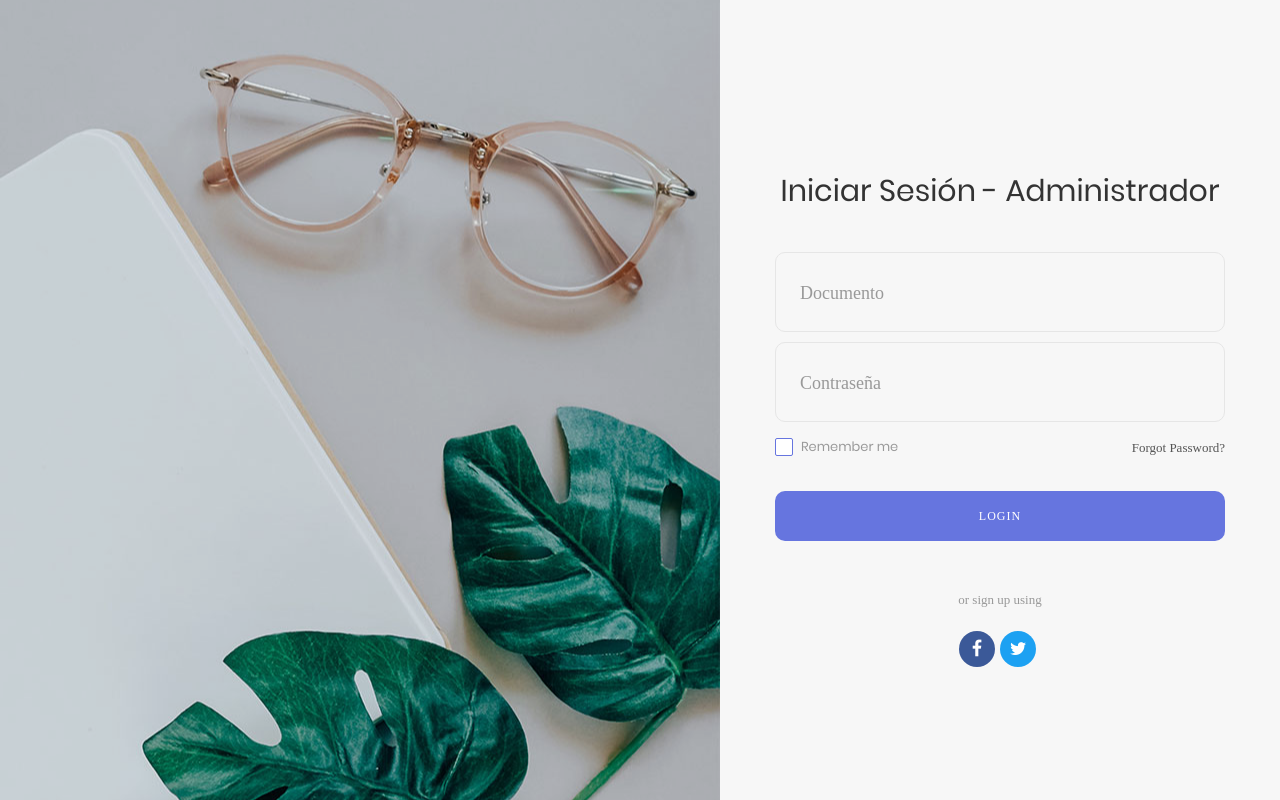
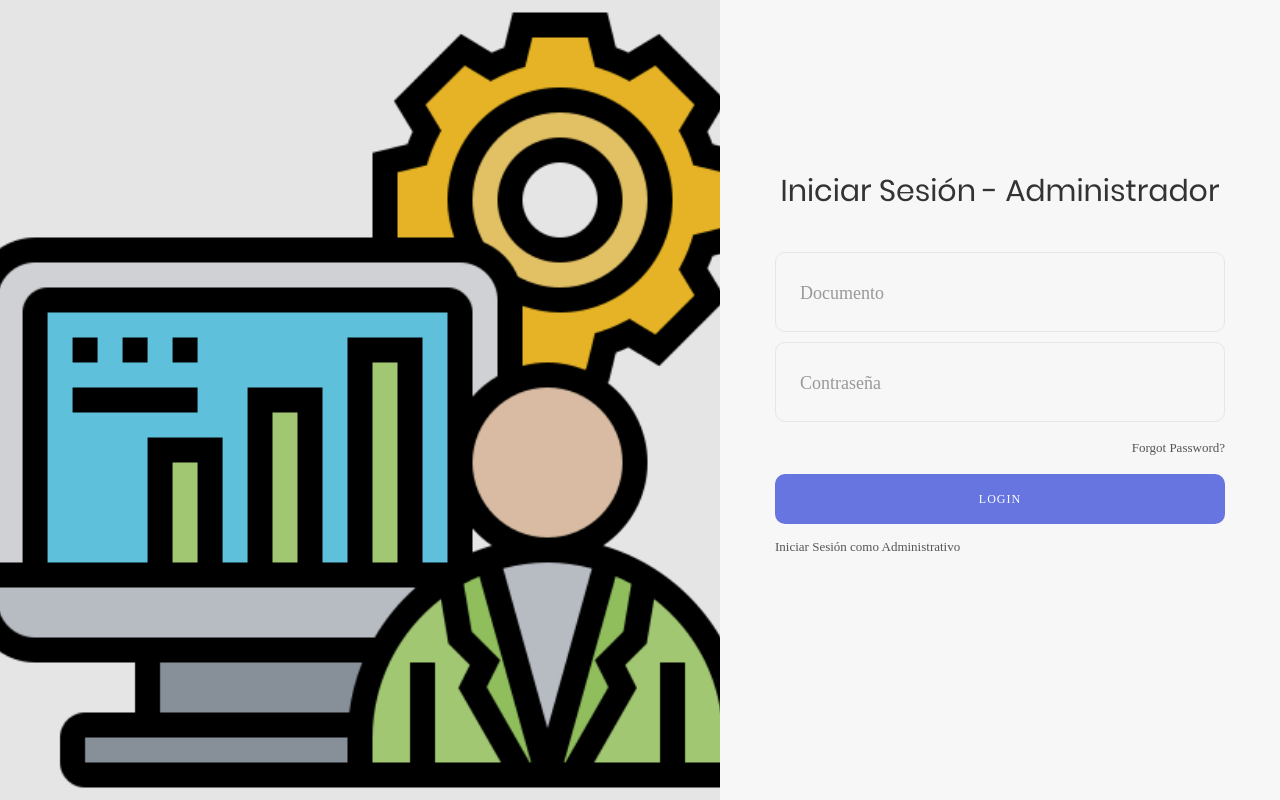
Before and after one commit to NelsonAmayaCalderon19/Software_Consentimiento_Final, a PHP site: page /administracion/index.php in a window 1280 px wide. Run offline with PHP 8.4, Linux system fonts and the light colour scheme; some web fonts are replaced.

Commit message:
Actualizando interfaz de inicio de sesión

```diff
--- a/administracion/index.php
+++ b/administracion/index.php
@@ -24,8 +24,8 @@
 <!--===============================================================================================-->
 	<link rel="stylesheet" type="text/css" href="../vendor/daterangepicker/daterangepicker.css">
 <!--===============================================================================================-->
-	<link rel="stylesheet" type="text/css" href="css/util.css">
-	<link rel="stylesheet" type="text/css" href="css/main.css">
+	<link rel="stylesheet" type="text/css" href="../css/util.css">
+	<link rel="stylesheet" type="text/css" href="../css/main.css">
 <!--===============================================================================================-->
 </head>
 <body style="background-color: #666666;">
@@ -56,14 +56,10 @@
                     <h6>¡Credenciales Incorrectas!</h6>
                 <?php endif; ?>
             </div>
-					<div class="flex-sb-m w-full p-t-3 p-b-32">
-						<div class="contact100-form-checkbox">
-							<input class="input-checkbox100" id="ckb1" type="checkbox" name="remember-me">
-							<label class="label-checkbox100" for="ckb1">
-								Remember me
-							</label>
-						</div>
+					<div class="flex-sb-m w-full p-t-3 p-b-15">
+					<div>
 
+							</div>
 						<div>
 							<a href="#" class="txt1">
 								Forgot Password?
@@ -77,25 +73,17 @@
 							Login
 						</button>
 					</div>
-
-					<div class="text-center p-t-46 p-b-20">
-						<span class="txt2">
-							or sign up using
-						</span>
+					<div class="flex-sb-m w-full p-t-10 p-b-5">
+					<div>
+							<a href="../index.php" class="txt1">
+								Iniciar Sesión como Administrativo
+							</a>
+						</div>
 					</div>
 
-					<div class="login100-form-social flex-c-m">
-						<a href="#" class="login100-form-social-item flex-c-m bg1 m-r-5">
-							<i class="fa fa-facebook-f" aria-hidden="true"></i>
-						</a>
-
-						<a href="#" class="login100-form-social-item flex-c-m bg2 m-r-5">
-							<i class="fa fa-twitter" aria-hidden="true"></i>
-						</a>
-					</div>
 				</form>
 
-				<div class="login100-more" style="background-image: url('../images/bg-01.jpg');">
+				<div class="login100-more" style="background-image: url('../images/admin.png');">
 				</div>
 			</div>
 		</div>
```
Also changed, not shown: index.php (+9 -23 lines), css/main.css (indentation only), images/admin.png (added).
